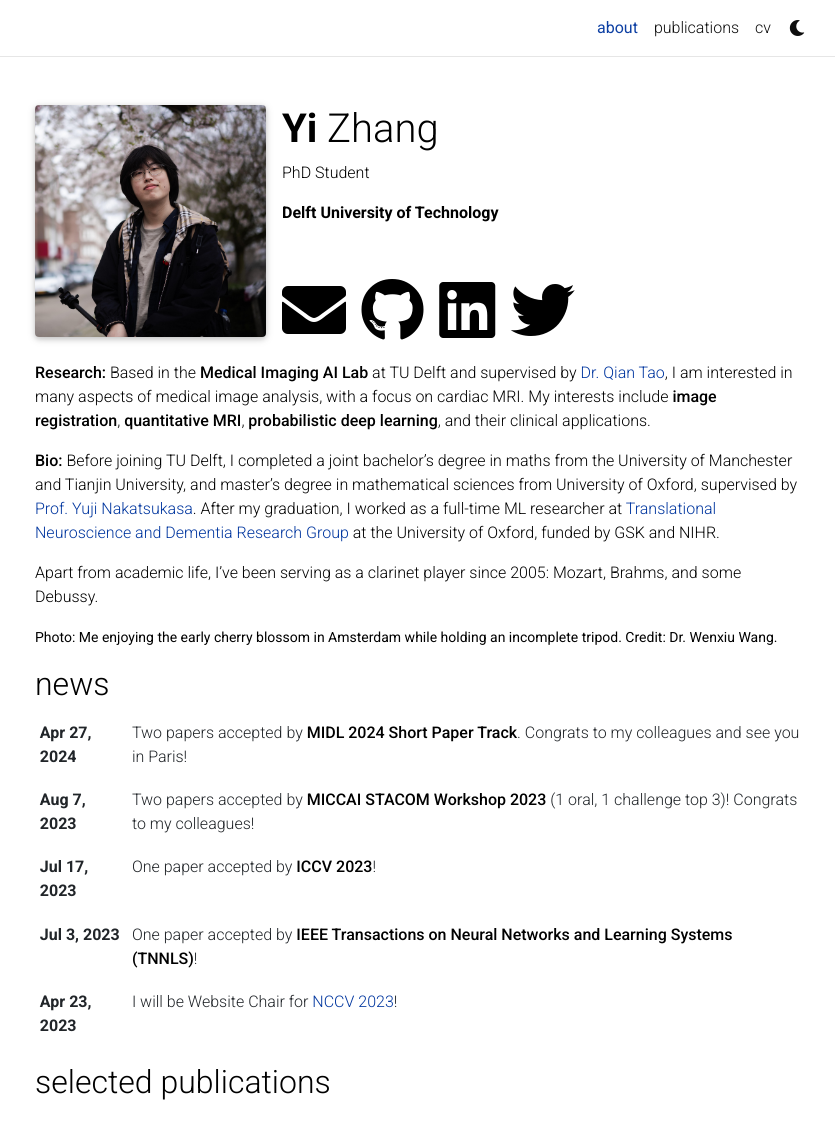
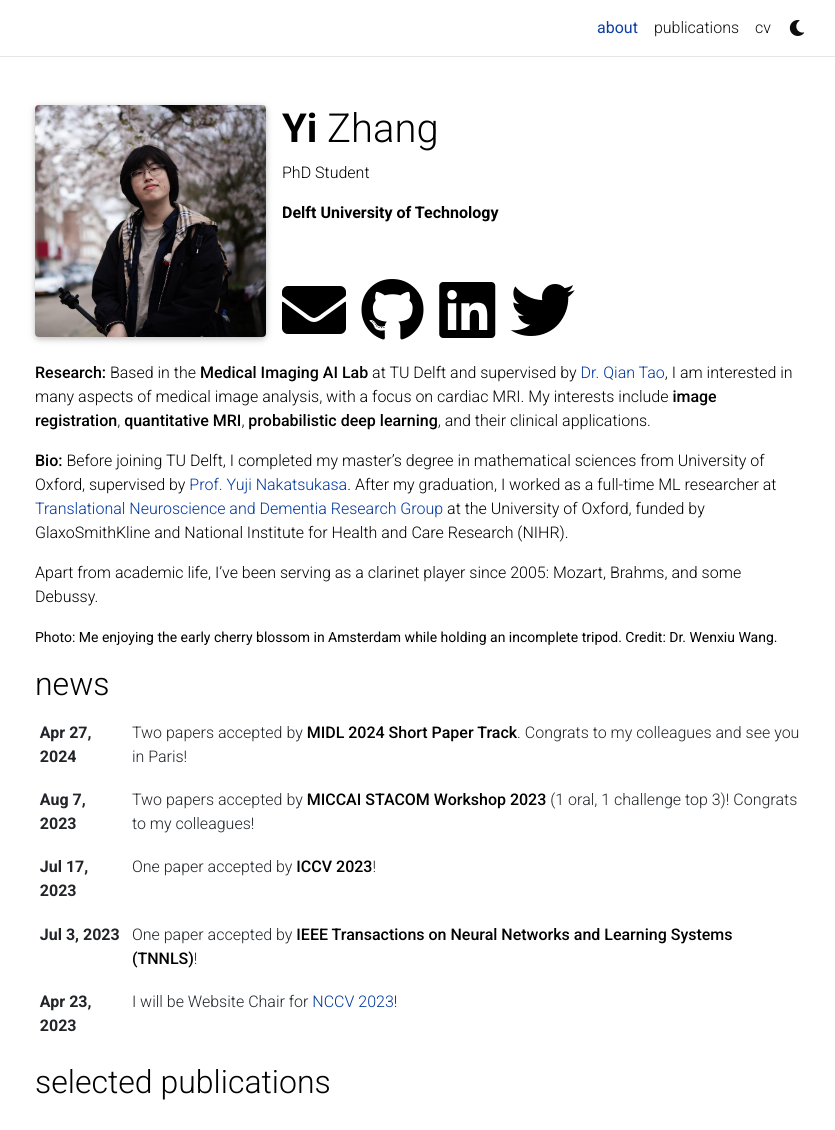
Before and after one commit to YiZhang025/YiZhang025.github.io, a Jekyll site: the page built from _pages/about.md, in a window 1280 px wide and 1304 px high, cut to the strip 0-1130 px from the top of the window. Shown: the whole strip, without its empty margins (220-1055 px from the left). Built offline with Jekyll 4.4.1, drawn with Linux system fonts in a browser that asks for light colours; full-size pictures stand in for the smaller copies a plugin makes; comment, search, counter and statistics services are not loaded; a style sheet for code colours, icons or effects is not loaded.

Commit message:
Update about.md

```diff
--- a/_pages/about.md
+++ b/_pages/about.md
@@ -22,7 +22,7 @@ social: true  # includes social icons at the bottom of the page
 
 **Research:** Based in the **Medical Imaging AI Lab** at TU Delft and supervised by [Dr. Qian Tao](https://www.tudelft.nl/staff/q.tao/?cHash=bab151eba5301c7840e42983dfa31164), I am interested in many aspects of medical image analysis, with a focus on cardiac MRI. My interests include **image registration**, **quantitative MRI**, **probabilistic deep learning**, and their clinical applications.
 
-**Bio:** Before joining TU Delft, I completed a joint bachelor's degree in maths from the University of Manchester and Tianjin University, and master's degree in mathematical sciences from University of Oxford, supervised by [Prof. Yuji Nakatsukasa](https://people.maths.ox.ac.uk/nakatsukasa/). After my graduation, I worked as a full-time ML researcher at [Translational Neuroscience and Dementia Research Group](https://www.psych.ox.ac.uk/research/dementia-research-group) at the University of Oxford, funded by GSK and NIHR.
+**Bio:** Before joining TU Delft, I completed my master's degree in mathematical sciences from University of Oxford, supervised by [Prof. Yuji Nakatsukasa](https://people.maths.ox.ac.uk/nakatsukasa/). After my graduation, I worked as a full-time ML researcher at [Translational Neuroscience and Dementia Research Group](https://www.psych.ox.ac.uk/research/dementia-research-group) at the University of Oxford, funded by GlaxoSmithKline and National Institute for Health and Care Research (NIHR).
 
 Apart from academic life, I've been serving as a clarinet player since 2005: Mozart, Brahms, and some Debussy.
 
```
